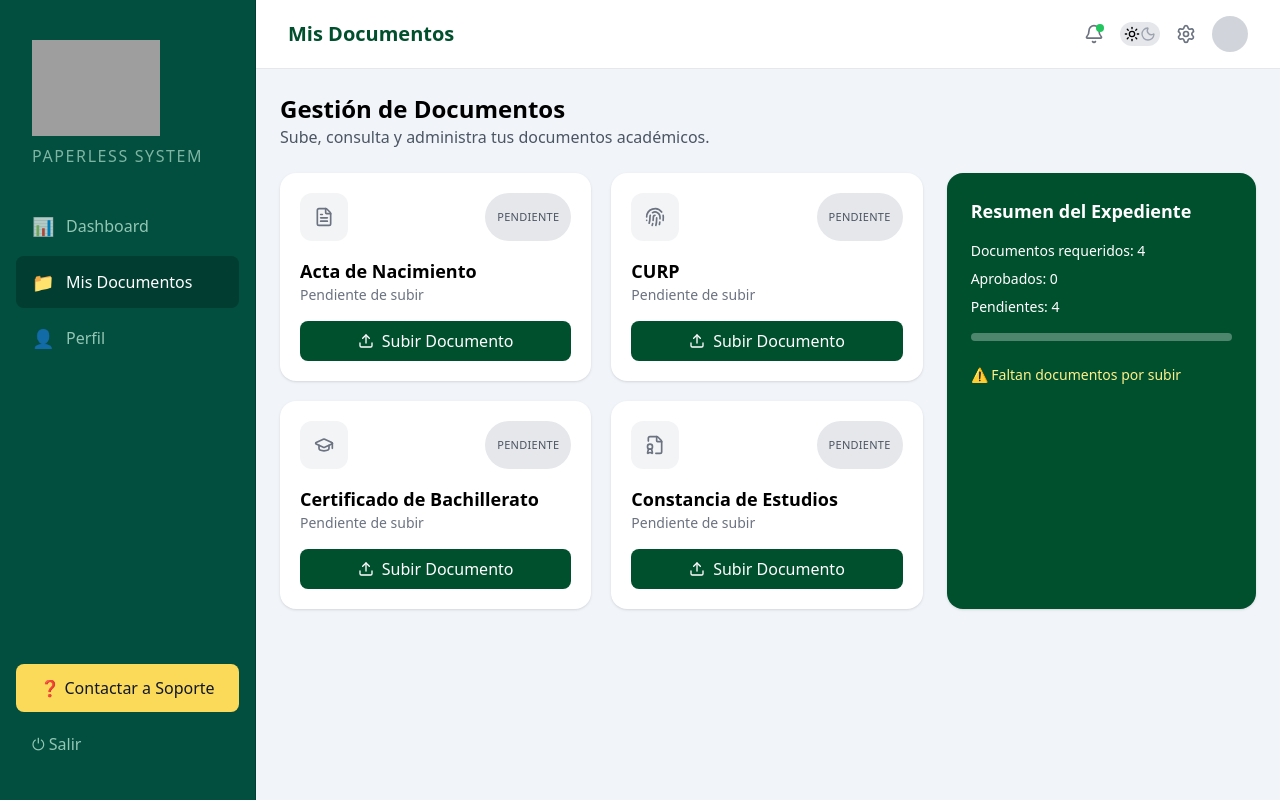
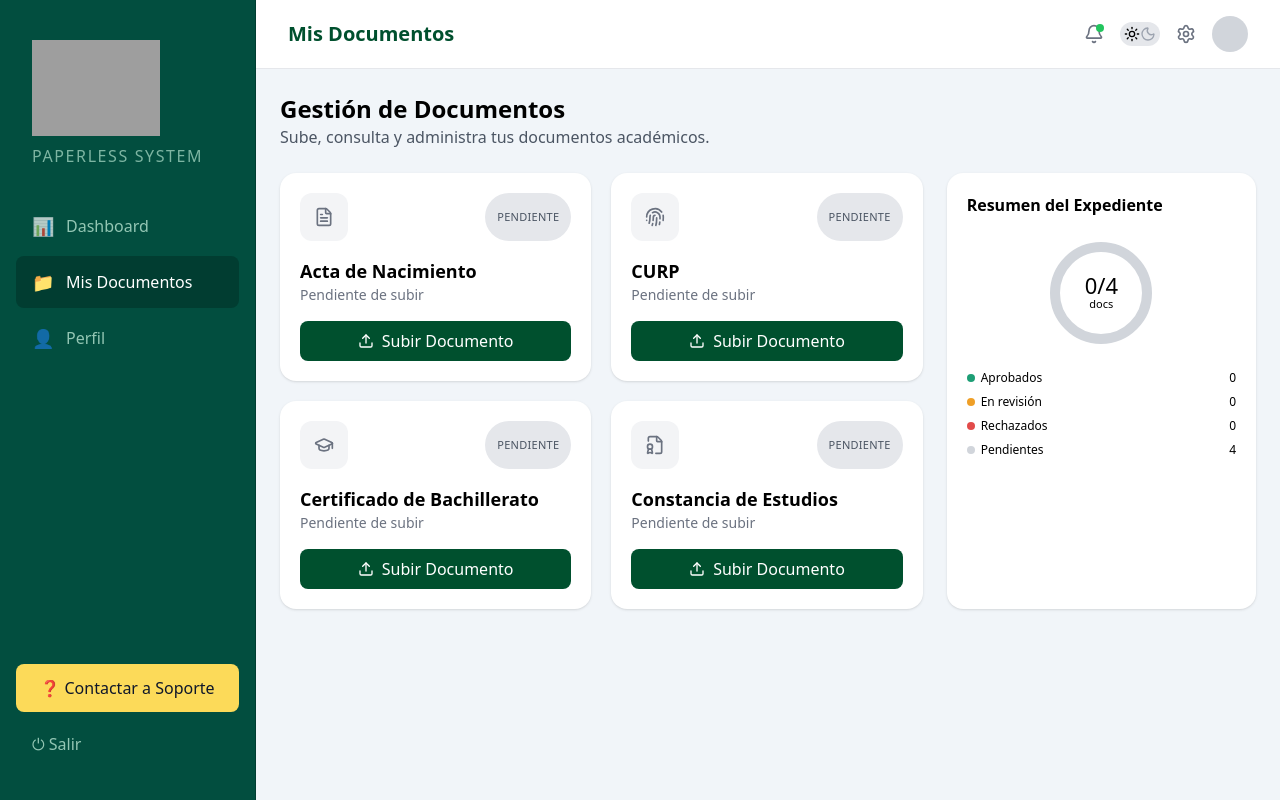
Before and after one commit to dqnieldev/expedientes-utn, a React app in the folder frontend/: page /documentos in a window 1280 px wide. Built offline with nearby package versions, Linux system fonts and the light colour scheme; no server answers; sample sign-in values are in the browser's storage; grey boxes are pictures that could not be loaded; the HTML template or start-up script is replaced by a standard one.

Commit message:
feat: agregar componente de resumen a /Documentos

```diff
--- a/frontend/src/components/ExpedienteResumen.jsx
+++ b/frontend/src/components/ExpedienteResumen.jsx
@@ -4,7 +4,7 @@ import { ExternalLink } from "lucide-react";
 const TOTAL = 4;
 const C = 289; // 2π * 46
 
-export default function ExpedienteResumen({ docs = [] }) {
+export default function ExpedienteResumen({ docs = [], showButton = true }) {
   const navigate = useNavigate();
 
   const aprobados  = docs.filter(d => d.estado === "APROBADO").length;
@@ -100,15 +100,15 @@ export default function ExpedienteResumen({ docs = [] }) {
       </div>
 
       {/* Botón */}
+          {showButton && (
       <button
         onClick={() => navigate("/documentos")}
         className="w-full py-2 rounded-lg bg-primary text-white text-sm font-medium hover:bg-[#007a46] transition-colors flex items-center justify-center gap-2"
       >
-        <ExternalLink size={20} />
-
         Gestionar documentos
-
+        <ExternalLink size={14} />
       </button>
+    )}
 
     </div>
   );
--- a/frontend/src/pages/alumno/Documentos.jsx
+++ b/frontend/src/pages/alumno/Documentos.jsx
@@ -2,6 +2,7 @@ import { useEffect, useState } from "react";
 import axios from "axios";
 import MainLayout from "../../layout/MainLayout";
 import DocumentUploadCard from "../../components/DocumentUploadCard";
+import ExpedienteResumen from "../../components/ExpedienteResumen";
 
 import {
   FileText,
@@ -125,44 +126,14 @@ export default function Documentos() {
         </div>
 
         {/* 🟢 RESUMEN */}
-        <div className="bg-primary text-white p-6 rounded-2xl shadow">
-
-          <h3 className="font-semibold mb-4 text-lg">
-            Resumen del Expediente
-          </h3>
-
-          <div className="space-y-2 text-sm">
-            <p>Documentos requeridos: {documentosBase.length}</p>
-            <p>Aprobados: {aprobados}</p>
-            <p>Pendientes: {documentosBase.length - aprobados}</p>
-          </div>
-
-          {/* PROGRESS BAR */}
-          <div className="w-full bg-white/30 h-2 rounded mt-4">
-            <div
-              className="bg-yellow-400 h-2 rounded"
-              style={{
-                width: `${(aprobados / documentosBase.length) * 100}%`
-              }}
-            ></div>
-          </div>
-
-          {/* STATUS */}
-          <div className="mt-6 text-sm">
-            {aprobados === documentosBase.length ? (
-              <p className="text-green-200">
-                ✔ Expediente completo
-              </p>
-            ) : (
-              <p className="text-yellow-200">
-                ⚠ Faltan documentos por subir
-              </p>
-            )}
-          </div>
+<div className="bg-white rounded-2xl p-5 shadow flex flex-col gap-4">
+  <h3 className="text-base font-semibold">Resumen del Expediente</h3>
+  <ExpedienteResumen docs={docs} showButton={false} />
+</div>
 
         </div>
 
-      </div>
+
 
     </MainLayout>
   );
```
